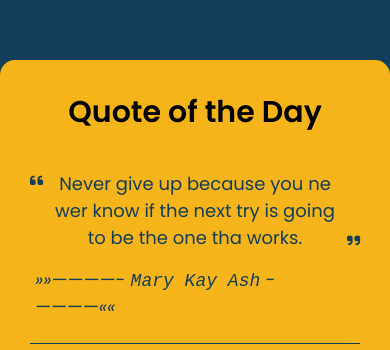
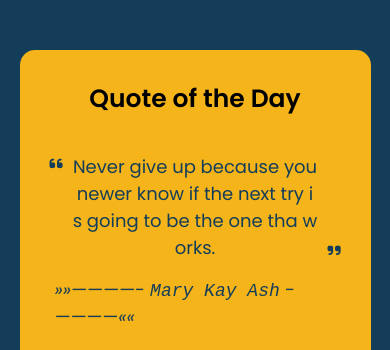
Before and after one commit to Gulverda/Random-Advicer, a plain HTML site: page index.html in a window 390 px wide. Shown: the part 164-514 px from the top of the page. Drawn offline with Linux system fonts and the light colour scheme.

Commit message:
Update style.css

```diff
--- a/style.css
+++ b/style.css
@@ -128,7 +128,11 @@ button.loading{
 
 @media screen and (max-width: 605px){
     .wrapper{
-        width: 100%;
+        margin: auto;
+        width: 90%;
+    }
+    .wrapper header{
+        font-size: 25px;
     }
     #canvas{
         display: none;
```
